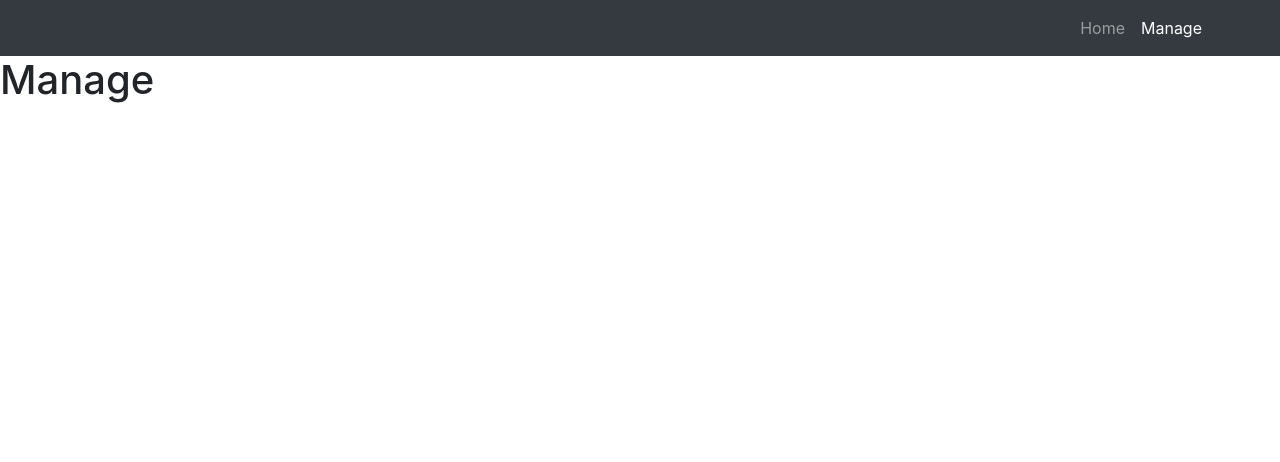
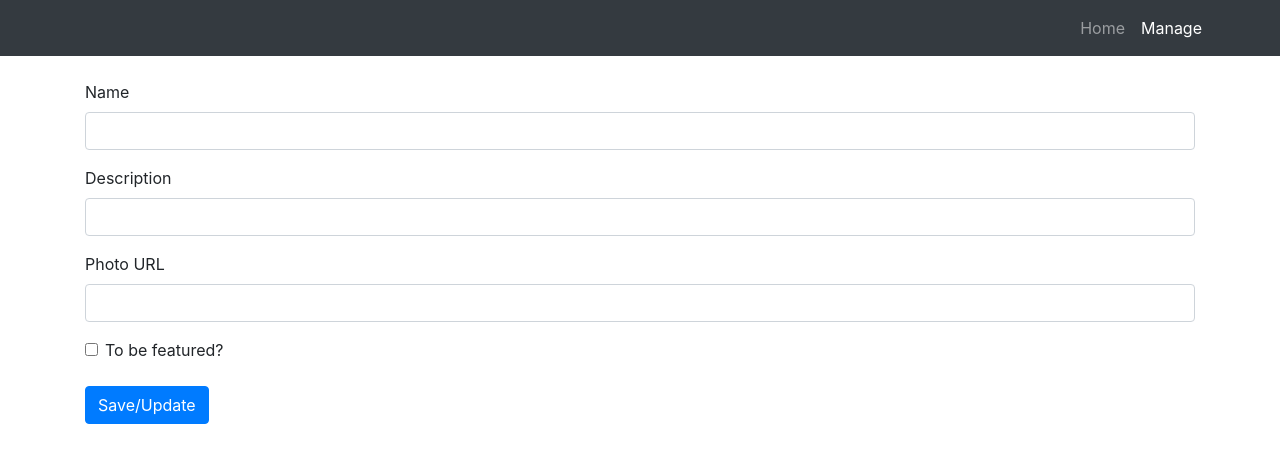
Before and after one commit to jromest/product-catalog, a React (Create React App) app: page /manage in a window 1280 px wide. Shown: the top 462 px of the page. Built offline with nearby package versions, Linux system fonts and the light colour scheme.

Commit message:
feat: add form to manage page

```diff
--- /dev/null
+++ b/src/components/ProductForm.js
@@ -0,0 +1,35 @@
+import React from 'react';
+import { Button, Form, FormGroup, Label, Input } from 'reactstrap';
+
+class ProductForm extends React.Component {
+  render() {
+    return (
+      <Form>
+        <FormGroup>
+          <Label for="productName">Name</Label>
+          <Input type="text" name="name" id="productName" />
+        </FormGroup>
+
+        <FormGroup>
+          <Label for="productDescription">Description</Label>
+          <Input type="text" name="description" id="productDescription" />
+        </FormGroup>
+
+        <FormGroup>
+          <Label for="productImgUrl">Photo URL</Label>
+          <Input type="text" name="photo-url" id="productImgUrl" />
+        </FormGroup>
+
+        <FormGroup check className="mb-4">
+          <Label check>
+            <Input type="checkbox" /> To be featured?
+          </Label>
+        </FormGroup>
+
+        <Button color="primary">Save/Update</Button>
+      </Form>
+    );
+  }
+}
+
+export default ProductForm;
--- a/src/pages/Manage.js
+++ b/src/pages/Manage.js
@@ -1,11 +1,13 @@
 import React from 'react';
+import { Container } from 'reactstrap';
 import Layout from '../components/Layout';
+import ProductForm from '../components/ProductForm';
 
 const Manage = props => (
   <Layout location={props.location}>
-    <main>
-      <h1>Manage</h1>
-    </main>
+    <Container className="py-4" tag="main" role="main">
+      <ProductForm />
+    </Container>
   </Layout>
 );
 
```
